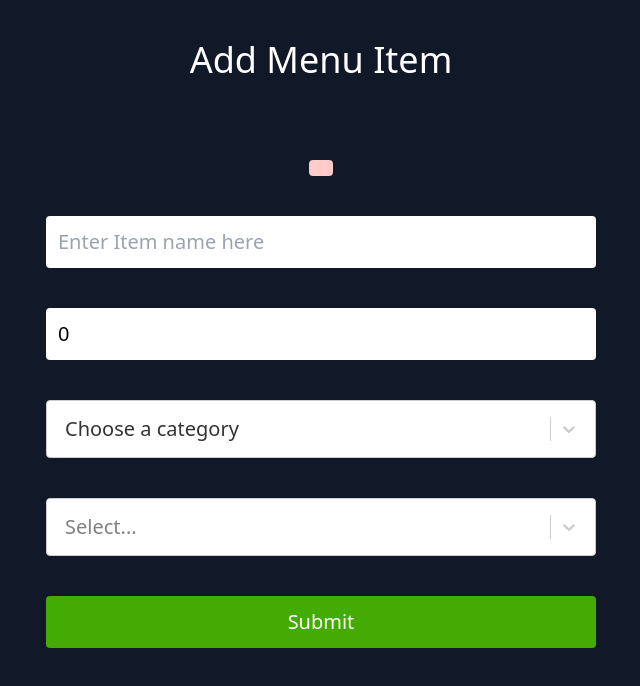
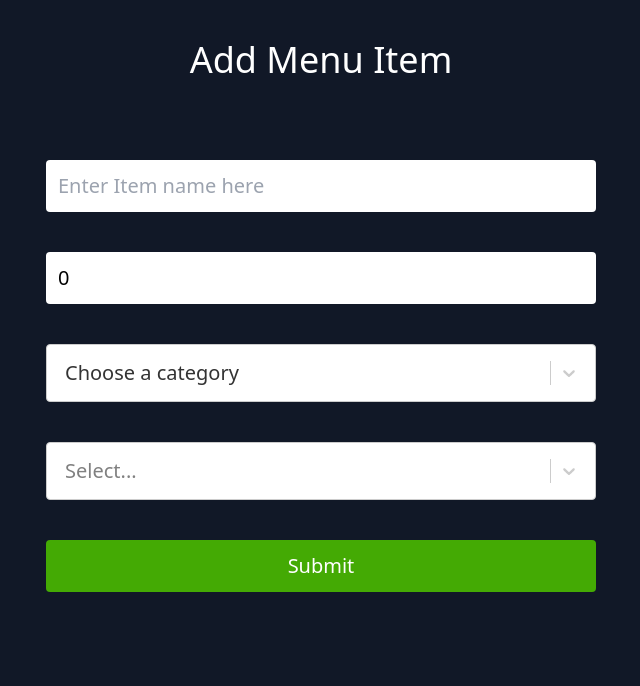
Before and after one commit to charbelsako/restaurant-api, a React (Create React App) app in the folder client/: page /admin/menuitem/add in a window 1280 px wide. Shown: the top 686 px of the page, without its empty margins (319-959 px from the left). Built offline with nearby package versions, Linux system fonts and the light colour scheme; no server answers.

Commit message:
Fixes error message in AddMenuItem
fixes a bug in choosing ingredients

```diff
--- a/client/src/components/AddMenuItem.js
+++ b/client/src/components/AddMenuItem.js
@@ -12,7 +12,7 @@ function AddMenuItem() {
   const [price, setPrice] = useState(0)
   const [name, setName] = useState('')
   const [category, setCategory] = useState(categoryOptions[0].value)
-  const [ingredient, setIngredient] = useState(categoryOptions[0].value)
+  const [ingredient, setIngredient] = useState()
 
   const [success, setSuccess] = useState(null)
   const [loading, setLoading] = useState(null)
@@ -73,11 +73,12 @@ function AddMenuItem() {
   return (
     <div className="flex flex-col justify-start h-screen items-center text-white space-y-10">
       <h1 className="text-4xl p-5 m-5">Add Menu Item</h1>
-      {success !== null && !!success ? (
+      {success && (
         <p className="text-green-500 bg-green-200 p-2 px-3 rounded">
           Everything went ok
         </p>
-      ) : (
+      )}
+      {error && !success && (
         <p className="text-red-500 bg-red-200 p-2 px-3 rounded">{error}</p>
       )}
       <form onSubmit={addMenuItem} className="space-y-10 w-full sm:w-[550px]">
```
